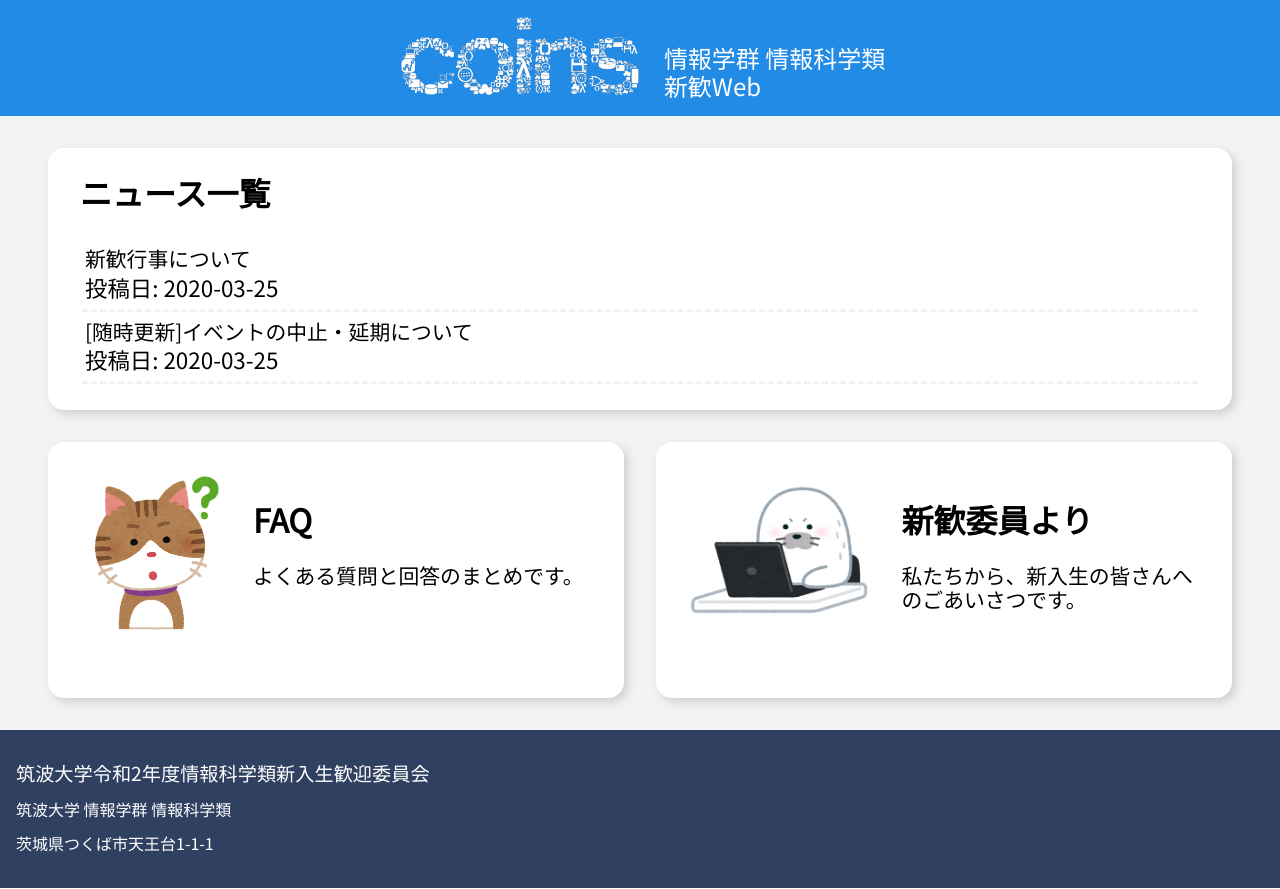
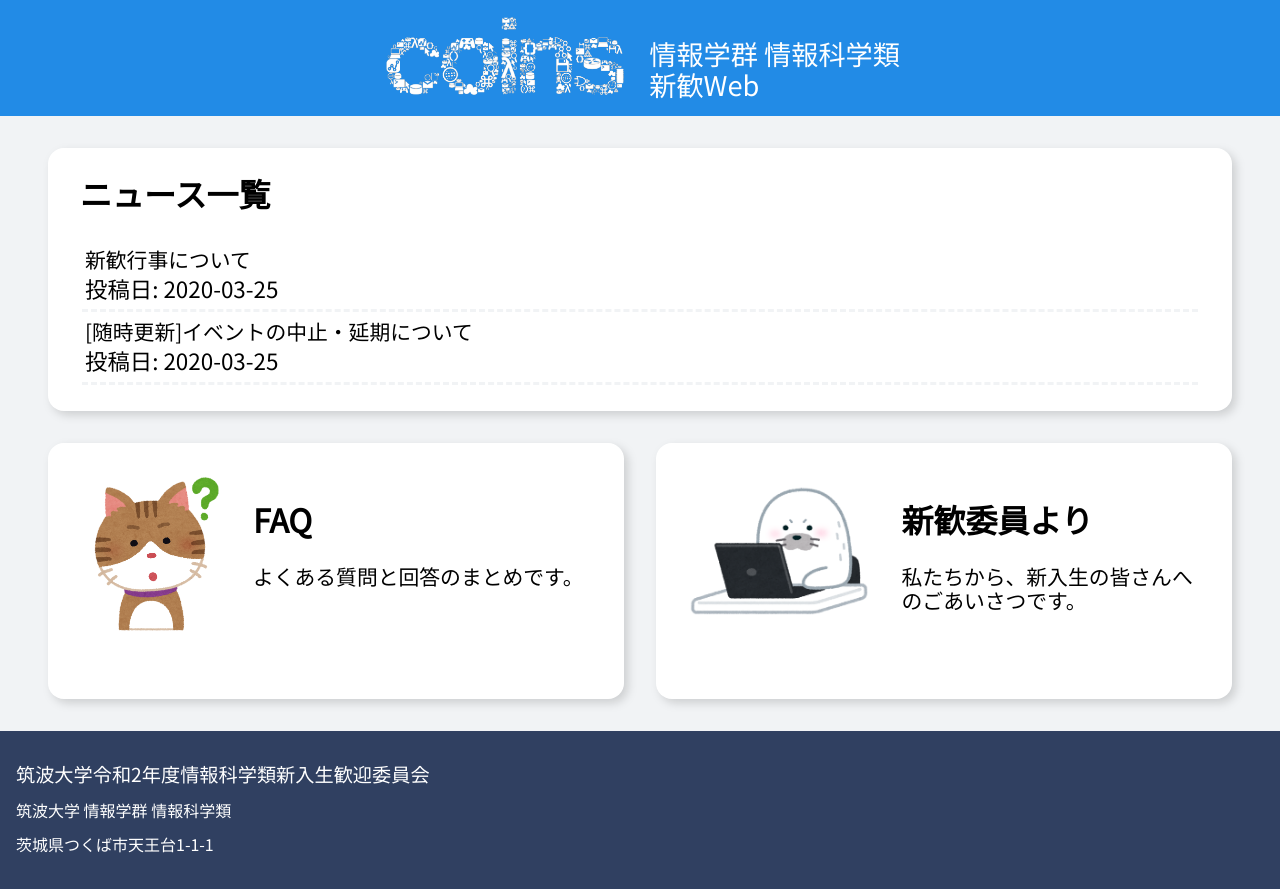
Before and after one commit to coins-shinkan/shinkan-web-20, a Gatsby site: page / in a window 1280 px wide. Built offline with nearby package versions, Linux system fonts and the light colour scheme; Gatsby itself is replaced by a stand-in of ours.

Commit message:
fix header

```diff
--- a/src/components/Header/header.js
+++ b/src/components/Header/header.js
@@ -30,10 +30,10 @@ const Description = styled.div`
 
 const DescriptionChild = styled.div`
   display: block;
-  font-size: 1.5rem;
+  font-size: 1.7rem;
   text-align: left;
   ${Media.MOBILE} {
-    font-size: 1rem;
+    font-size: 1.3rem;
   }
 `;
 
```
